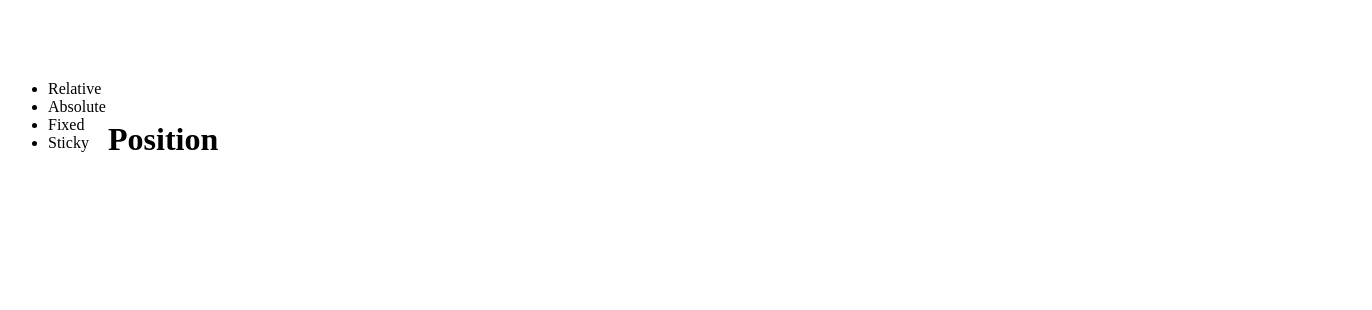
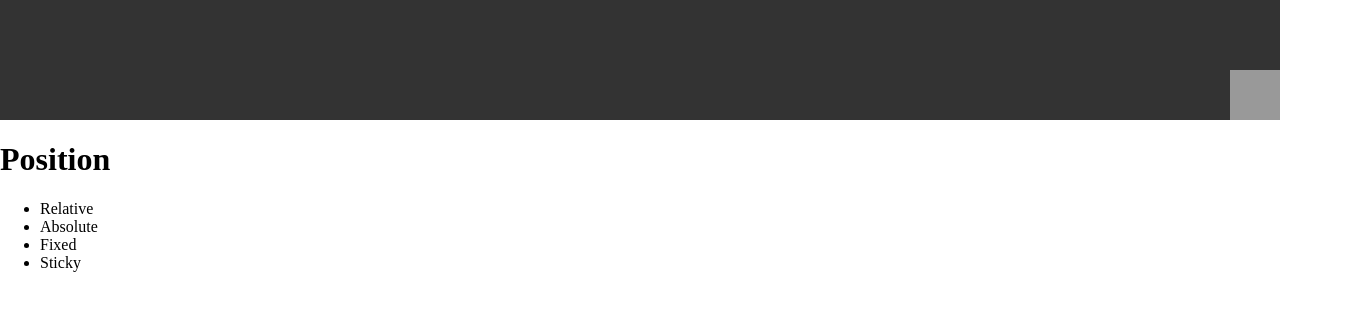
Before and after one commit to AzazelXXI/HTML_CSS_Course, a plain HTML site: page index.html in a window 1280 px wide. Shown: the whole page, 1372 px wide, since content can reach past the window. Drawn offline with Linux system fonts and the light colour scheme.

Commit message:
Positions: Absolute
This position will take the position of nearest parent-class

```diff
--- a/index.html
+++ b/index.html
@@ -9,6 +9,10 @@
 </head>
 
 <body>
+    <div class="box">
+        <div class="box-child"></div>
+    </div>
+
     <h1>Position</h1>
     <ul>
         <li>Relative</li>
--- a/style.css
+++ b/style.css
@@ -1,5 +1,25 @@
+html, body {
+  margin: 0;
+}
+
 h1 {
-   position: relative;
-   top: 100px;
-   left: 100px;
+  position: relative;
 }
+
+.box {
+  width: 100%;
+  height: 120px;
+  background-color: #333;
+  position: relative;
+
+}
+
+.box-child {
+  /* background-color: #fff; */
+  width: 50px;
+  height: 50px;
+  position: absolute;
+  background-color: rgba(255, 255, 255, 0.5);
+  bottom: 0;
+  right: 0;
+}
```
